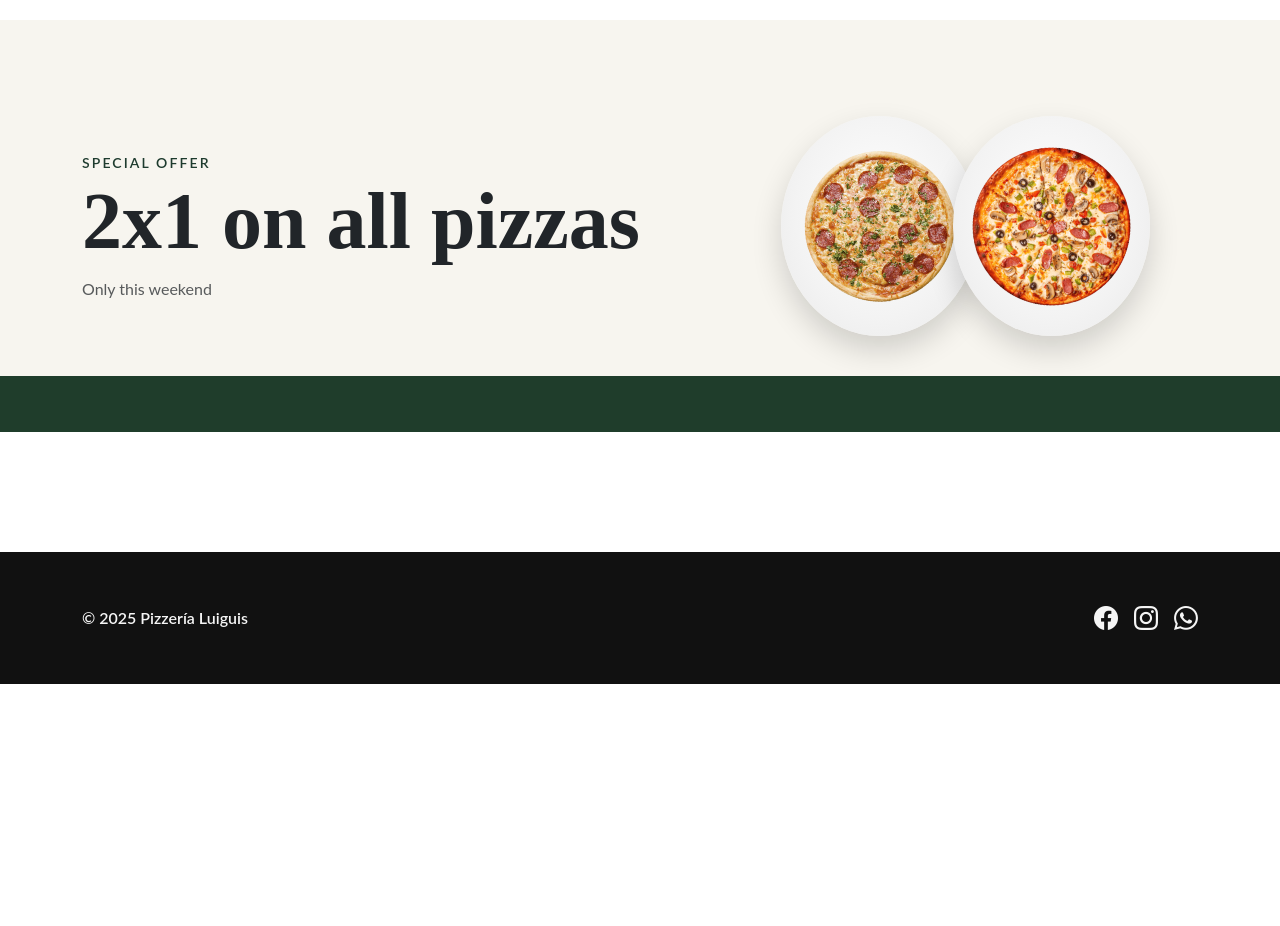
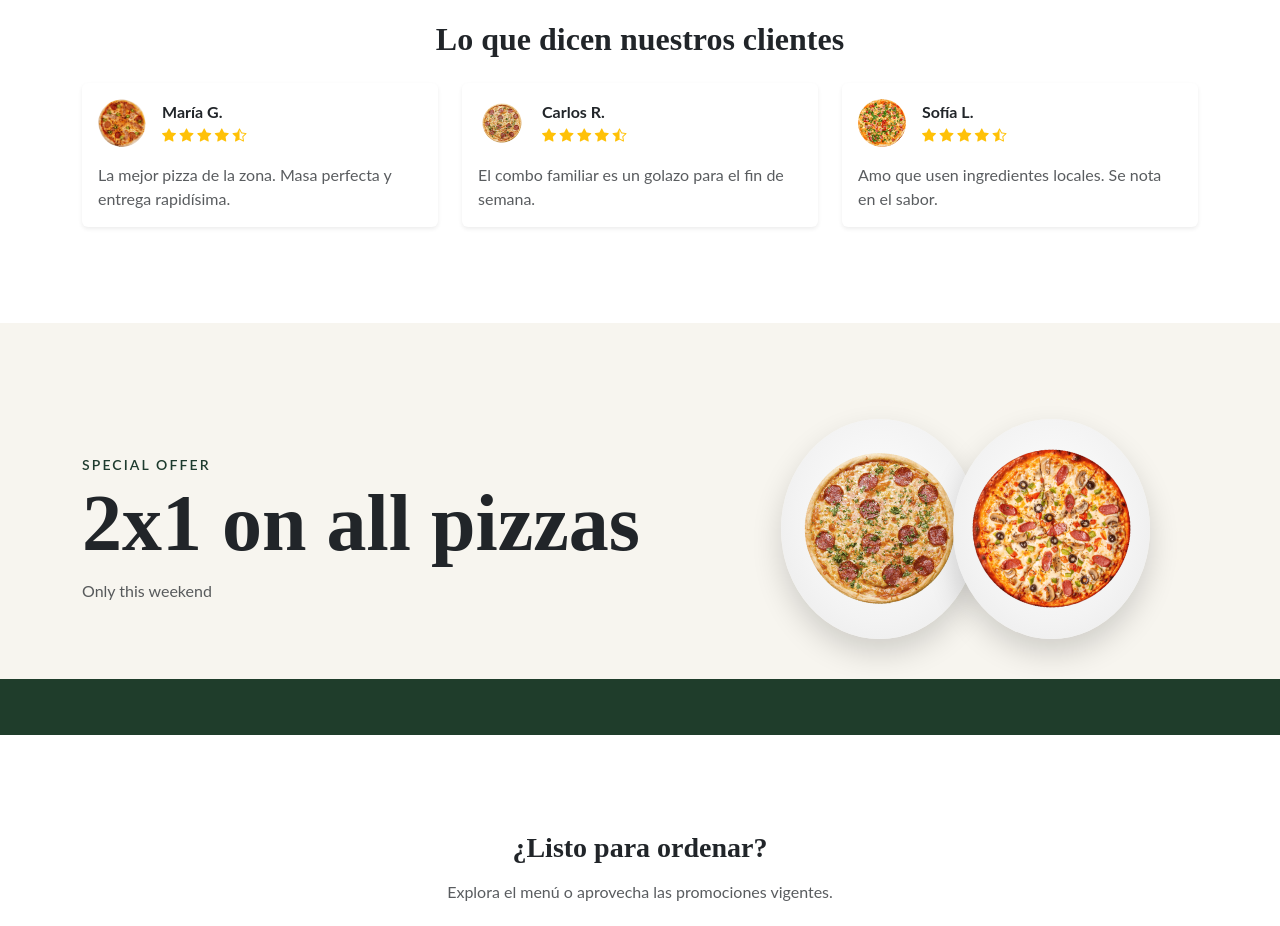
Before and after one commit to JulioCLedesma/landing-pizzeria, a React (Vite) app: page / in a window 1280 px wide. Shown: the part 960-1886 px from the top of the page. Before the commit the page ends 1644 px from the top, so only its background shows below. Built offline with nearby package versions, Linux system fonts and the light colour scheme; no server answers.

Commit message:
05-11-26

```diff
--- a/src/pages/Home.tsx
+++ b/src/pages/Home.tsx
@@ -2,6 +2,7 @@
 export default function Home() {
   return (
     <>
+      {/* HERO */}
       <section className="py-5">
         <div className="row align-items-center g-2">
           {/* Texto (izquierda en md+) */}
@@ -33,6 +34,7 @@ export default function Home() {
         </div>
       </section>
 
+      {/* OUR MENU (destacados) */}
       <section aria-labelledby="our-menu" className="py-5">
         <h2
           id="our-menu"
@@ -105,7 +107,63 @@ export default function Home() {
         </div>
       </section>
 
-      {/* --- SPECIAL OFFER (full-bleed) --- */}
+      {/* TESTIMONIOS */}
+      <section className="py-5">
+        <h2
+          className="text-center fw-bold mb-4"
+          style={{ fontFamily: 'Playfair Display, serif' }}
+        >
+          Lo que dicen nuestros clientes
+        </h2>
+
+        <div className="row g-4">
+          {[
+            {
+              n: 'María G.',
+              t: 'La mejor pizza de la zona. Masa perfecta y entrega rapidísima.',
+              a: '/1.png',
+            },
+            {
+              n: 'Carlos R.',
+              t: 'El combo familiar es un golazo para el fin de semana.',
+              a: '/5.png',
+            },
+            {
+              n: 'Sofía L.',
+              t: 'Amo que usen ingredientes locales. Se nota en el sabor.',
+              a: '/4.png',
+            },
+          ].map((r, i) => (
+            <div key={i} className="col-12 col-md-4">
+              <div className="card h-100 border-0 shadow-sm">
+                <div className="card-body">
+                  <div className="d-flex align-items-center mb-3">
+                    <img
+                      src={r.a}
+                      alt={r.n}
+                      className="rounded-circle me-3"
+                      style={{ width: 48, height: 48, objectFit: 'cover' }}
+                    />
+                    <div>
+                      <strong>{r.n}</strong>
+                      <div className="text-warning small">
+                        <i className="bi bi-star-fill"></i>{' '}
+                        <i className="bi bi-star-fill"></i>{' '}
+                        <i className="bi bi-star-fill"></i>{' '}
+                        <i className="bi bi-star-fill"></i>{' '}
+                        <i className="bi bi-star-half"></i>
+                      </div>
+                    </div>
+                  </div>
+                  <p className="mb-0 text-muted">{r.t}</p>
+                </div>
+              </div>
+            </div>
+          ))}
+        </div>
+      </section>
+
+      {/* SPECIAL OFFER (full-bleed) */}
       <section className="py-5 px-0">
         <div className="promo-banner full-bleed position-relative overflow-hidden">
           <div className="container">
@@ -147,6 +205,25 @@ export default function Home() {
           <div className="promo-bar" />
         </div>
       </section>
+
+      {/* CTA FINAL */}
+      <section className="py-5 text-center">
+        <h3
+          className="fw-bold mb-3"
+          style={{ fontFamily: 'Playfair Display, serif' }}
+        >
+          ¿Listo para ordenar?
+        </h3>
+        <p className="text-muted mb-4">
+          Explora el menú o aprovecha las promociones vigentes.
+        </p>
+        <a href="/menu" className="btn btn-cta me-2">
+          Ver menú
+        </a>
+        <a href="/promos" className="btn btn-outline-dark">
+          Ver promociones
+        </a>
+      </section>
     </>
   )
 }
```
